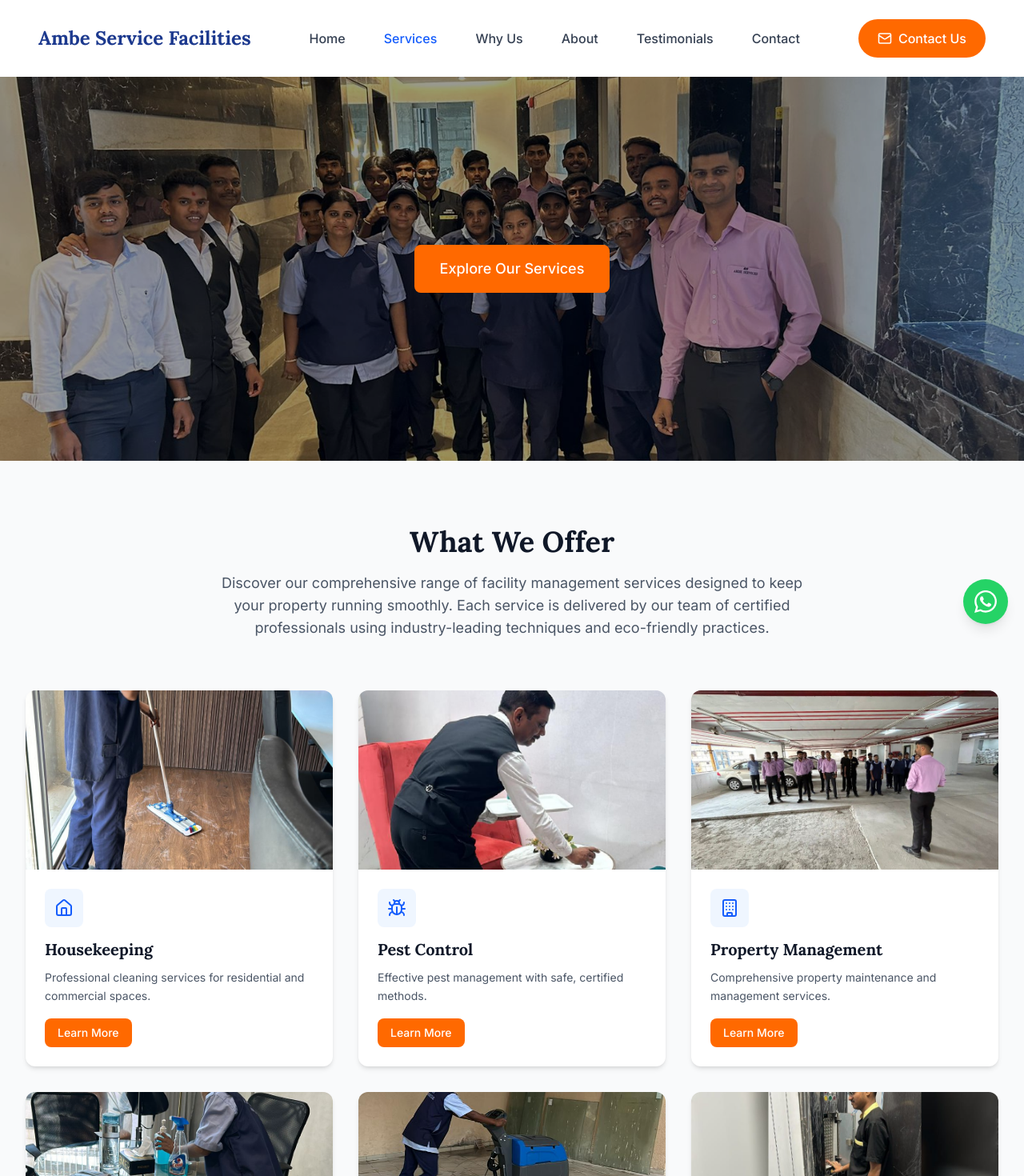
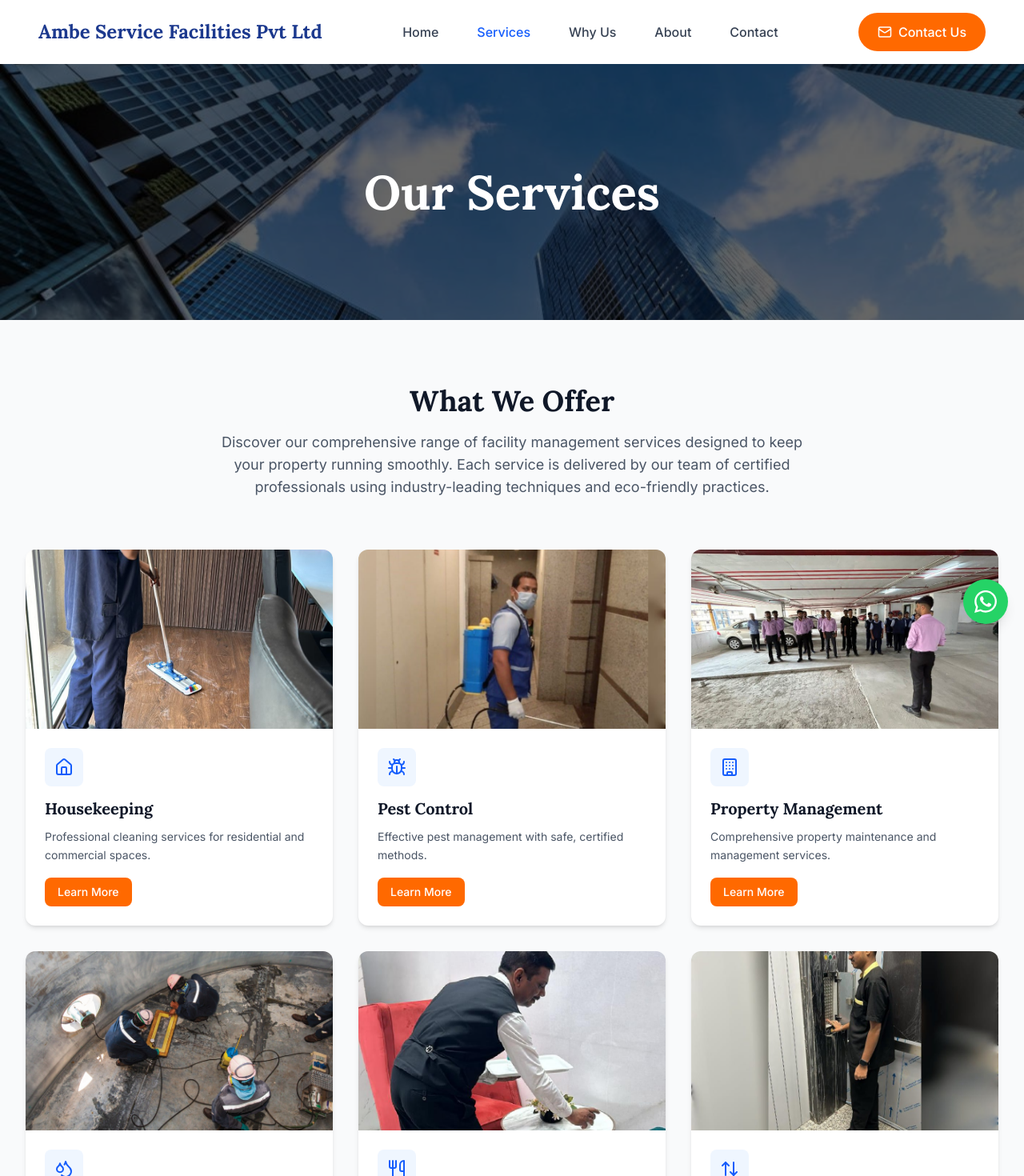
Before and after one commit to MaheshThakur9152/Ambeservices-website, a Next.js app: page /services in a window 1280 px wide. Shown: the top 1470 px of the page at 80% size. Built offline with nearby package versions, Linux system fonts and the light colour scheme.

Commit message:
changes: images and content

```diff
--- a/src/app/contact/page.tsx
+++ b/src/app/contact/page.tsx
@@ -5,6 +5,7 @@ import Image from 'next/image';
 import { Mail, Building2, Phone, Send } from 'lucide-react';
 import Header from '@/components/Header';
 import Footer from '@/components/Footer';
+import { motion } from 'framer-motion';
 
 interface FormData {
   fullName: string;
@@ -106,29 +107,34 @@ const Contact = () => {
     <div className="min-h-screen">
       <Header />
       {/* Hero Section */}
-      <section className="relative h-[400px] md:h-[500px] w-full">
-        {/* Background image */}
-        <Image
-          src="/header.jpg"
-          alt="Contact Hero"
-          fill
-          className="object-cover"
-          priority
-        />
+      <motion.section
+        className="relative w-full h-[40vh] flex items-center justify-center overflow-hidden"
+        initial={{ opacity: 0, y: -50, scale: 0.95 }}
+        whileInView={{ opacity: 1, y: 0, scale: 1 }}
+        transition={{ duration: 0.5, ease: "easeOut" }}
+        viewport={{ once: true }}
+        style={{ willChange: 'transform' }}
+      >
+        {/* Hero Image */}
+        <div className="absolute inset-0">
+          <Image
+            src="/header.jpg"
+            fill={true}
+            priority={true}
+            alt="About Us Background"
+            className="object-cover"
+            sizes="100vw"
+          />
+        </div>
 
-        {/* Overlay */}
-        <div className="absolute inset-0 bg-black/40"></div>
+        {/* Dark Overlay */}
+        <div className="absolute inset-0 bg-black/60"></div>
 
-        {/* Content - Properly spaced */}
-        <div className="absolute inset-0 flex flex-col items-center justify-center text-white px-4">
-          <h1 className="text-5xl md:text-6xl font-bold mb-4">
-            Contact Us
-          </h1>
-          <p className="text-xl md:text-2xl max-w-2xl text-center">
-            Professional Facility Management Solutions
-          </p>
+        {/* Content */}
+        <div className="relative z-10 text-center text-white">
+          <h1 className="text-5xl md:text-6xl font-bold">Contact Us</h1>
         </div>
-      </section>
+      </motion.section>
 
       {/* Contact Section */}
       <section className="py-20 bg-gray-50">
--- a/src/app/services/page.tsx
+++ b/src/app/services/page.tsx
@@ -3,7 +3,7 @@
 import Image from 'next/image';
 import { motion } from 'framer-motion';
 import Link from 'next/link';
-import { Home, Bug, Building, Droplets, Utensils, ArrowUpDown, Car, Wrench } from 'lucide-react';
+import { Home, Bug, Building, Droplets, Utensils, ArrowUpDown, Car, Wrench, FileText } from 'lucide-react';
 import Header from '../../components/Header';
 import Footer from '../../components/Footer';
 
@@ -18,7 +18,7 @@ const services = [
   {
     title: "Pest Control",
     description: "Effective pest management with safe, certified methods.",
-    image: "/Pest-control/Pantry-boy.jpeg",
+    image: "/services/pest-control.jpg",
     icon: Bug,
     slug: "pest-control"
   },
@@ -32,14 +32,14 @@ const services = [
   {
     title: "Tank Cleaning",
     description: "Specialized water tank cleaning and maintenance services.",
-    image: "/services/tank-cleaning.jpg",
+    image: "/services/Blog-TankCleaning_HeaderImage.jpg",
     icon: Droplets,
     slug: "tank-cleaning"
   },
   {
     title: "Catering",
     description: "Quality catering services for events and offices.",
-    image: "/services/catering.jpg",
+    image: "/services/pantry-boy.jpg",
     icon: Utensils,
     slug: "catering"
   },
@@ -63,6 +63,13 @@ const services = [
     image: "/services/civil.jpg",
     icon: Wrench,
     slug: "technical-maintenance"
+  },
+  {
+    title: "Office Boy",
+    description: "Comprehensive office support services including cleaning, maintenance, and management.",
+    image: "/services/office-boy.jpg",
+    icon: FileText,
+    slug: "office-boy"
   }
 ];
 
@@ -72,29 +79,34 @@ export default function ServicesPage() {
       <Header />
 
       {/* Hero Section */}
-      <section
-        className="relative w-full h-[60vh] flex items-center justify-center overflow-hidden"
-        style={{ backgroundImage: 'url(/Image.use.jpg)', backgroundSize: 'cover', backgroundPosition: 'center' }}
+      <motion.section
+        className="relative w-full h-[40vh] flex items-center justify-center overflow-hidden"
+        initial={{ opacity: 0, y: -50, scale: 0.95 }}
+        whileInView={{ opacity: 1, y: 0, scale: 1 }}
+        transition={{ duration: 0.5, ease: "easeOut" }}
+        viewport={{ once: true }}
+        style={{ willChange: 'transform' }}
       >
+        {/* Hero Image */}
+        <div className="absolute inset-0">
+          <Image
+            src="/header.jpg"
+            fill={true}
+            priority={true}
+            alt="About Us Background"
+            className="object-cover"
+            sizes="100vw"
+          />
+        </div>
+
         {/* Dark Overlay */}
-        <div className="absolute inset-0 bg-black/40"></div>
+        <div className="absolute inset-0 bg-black/60"></div>
 
         {/* Content */}
-        <div className="relative z-10 text-center text-white px-4 max-w-4xl mx-auto">
-          <motion.div
-            initial={{ opacity: 0, y: 20 }}
-            animate={{ opacity: 1, y: 0 }}
-            transition={{ duration: 0.8, delay: 0.8 }}
-          >
-            <Link
-              href="#services"
-              className="inline-flex items-center px-8 py-4 bg-orange-500 hover:bg-orange-600 text-white rounded-lg font-medium transition-colors text-lg"
-            >
-              Explore Our Services
-            </Link>
-          </motion.div>
+        <div className="relative z-10 text-center text-white">
+          <h1 className="text-5xl md:text-6xl font-bold">Our Services</h1>
         </div>
-      </section>
+      </motion.section>
 
       {/* Services Grid */}
       <section id="services" className="py-20 bg-gray-50">
--- a/src/components/Footer.tsx
+++ b/src/components/Footer.tsx
@@ -34,17 +34,29 @@ const Footer = () => {
                 </a>
               </div>
               <div className="flex items-center gap-3">
+                <Phone className="w-5 h-5 text-blue-400" />
+                <a href="tel:+9197977018742" className="text-gray-300 hover:text-white transition-colors">
+                  +91 7977018742
+                </a>
+              </div>
+              <div className="flex items-center gap-3">
+                <Phone className="w-5 h-5 text-blue-400" />
+                <a href="tel:+02245066566" className="text-gray-300 hover:text-white transition-colors">
+                  +022 4506 6566
+                </a>
+              </div>
+            </div>
+              <div className="flex items-center gap-3 pt-3">
                 <Mail className="w-5 h-5 text-blue-400" />
                 <a href="mailto:contact@ambeservice.com" className="text-gray-300 hover:text-white transition-colors">
                   contact@ambeservice.com
                 </a>
               </div>
-              <div className="flex items-start gap-3">
+              <div className="flex items-start gap-3 pt-3">
                 <MapPin className="w-5 h-5 text-blue-400 mt-1" />
                 <span className="text-gray-300">Mumbai, Maharashtra</span>
               </div>
             </div>
-          </div>
 
           {/* Quick Links */}
           <div>
--- a/src/components/Header.tsx
+++ b/src/components/Header.tsx
@@ -32,11 +32,11 @@ const Header = () => {
       isScrolled ? 'bg-white/80 backdrop-blur-md shadow-lg' : 'bg-white'
     }`}>
       <div className="max-w-7xl mx-auto px-6 sm:px-8 lg:px-12">
-        <div className="flex justify-between items-center py-6">
+        <div className="flex justify-between items-center py-4">
           {/* Logo */}
           <div className="flex items-center">
-            <Link href="/" className="font-serif text-2xl font-bold text-blue-900">
-              Ambe Service Facilities
+            <Link href="/" className="pl-0 font-serif text-2xl font-bold text-blue-900">
+              Ambe Service Facilities Pvt Ltd
             </Link>
           </div>
 
@@ -68,12 +68,6 @@ const Header = () => {
             >
               About
             </Link>
-            <button
-              onClick={() => scrollToSection('testimonials')}
-              className="font-sans text-base font-medium text-gray-700 hover:text-blue-600 transition-colors"
-            >
-              Testimonials
-            </button>
             <Link
               href="/contact"
               className="font-sans text-base font-medium text-gray-700 hover:text-blue-600 transition-colors"
--- a/src/components/Hero.tsx
+++ b/src/components/Hero.tsx
@@ -62,13 +62,13 @@ const Hero = () => {
               transition={{ duration: 0.8, delay: 0.3, ease: "easeOut" }}
             >
               <Link href="#services">
-                <motion.button
+                <motion.text
                   className="bg-white text-black px-8 py-3 rounded-full font-sans font-medium hover:bg-gray-100 transition-all duration-300"
                   whileHover={{ scale: 1.05 }}
                   whileTap={{ scale: 0.95 }}
                 >
                   Facility Management
-                </motion.button>
+                </motion.text>
               </Link>
             </motion.div>
           </div>
--- a/src/components/Services.tsx
+++ b/src/components/Services.tsx
@@ -39,7 +39,7 @@ const Services = () => {
       icon: Waves,
       title: "Tank Cleaning",
       description: "Ensure the purity and safety of your water supply. Our thorough cleaning and disinfection processes adhere to stringent standards, promoting safety and well-being.",
-      image: "/services/tank-cleaning.jpg"
+      image: "/services/Blog-TankCleaning_HeaderImage.jpg"
     },
     {
       icon: Coffee,
```
Also changed, not shown: public/services/Blog-TankCleaning_HeaderImage.jpg (added), public/services/hero-header.jpg (added).
